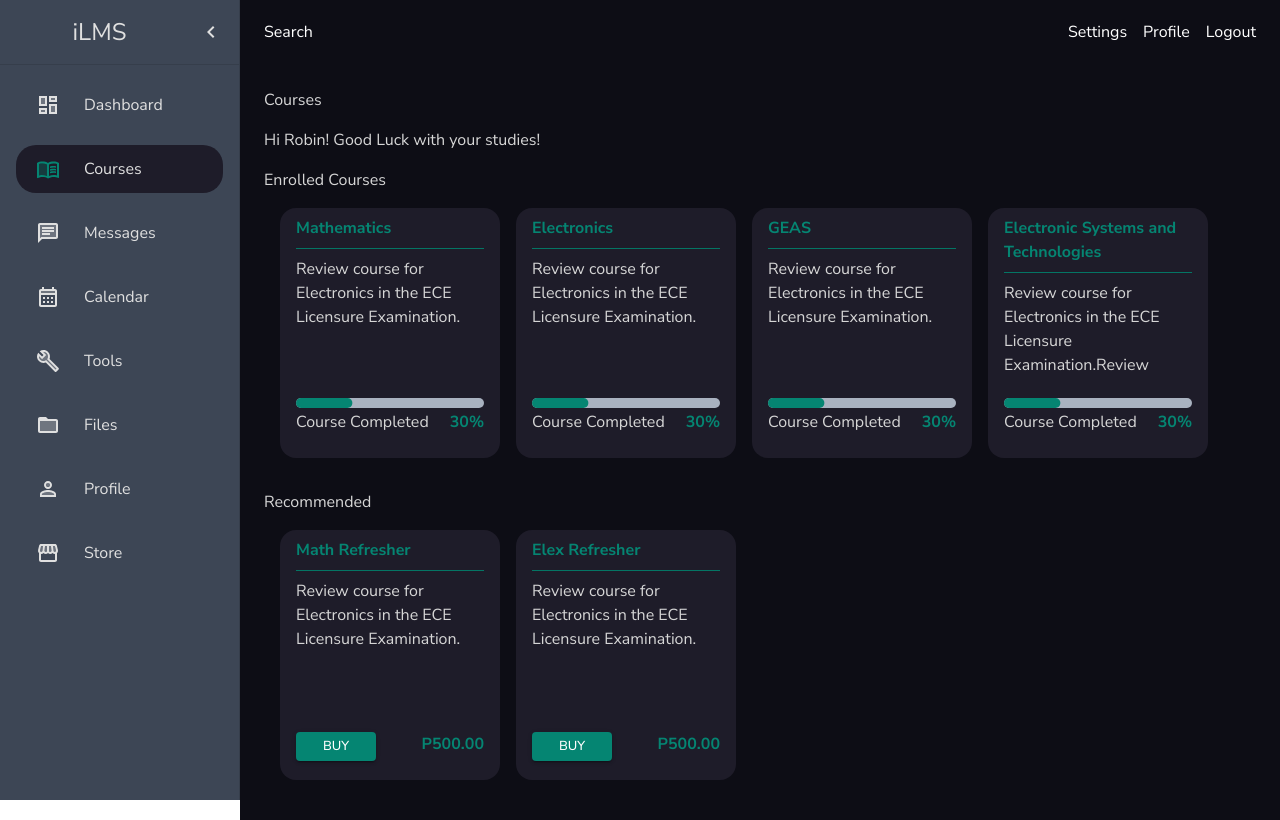
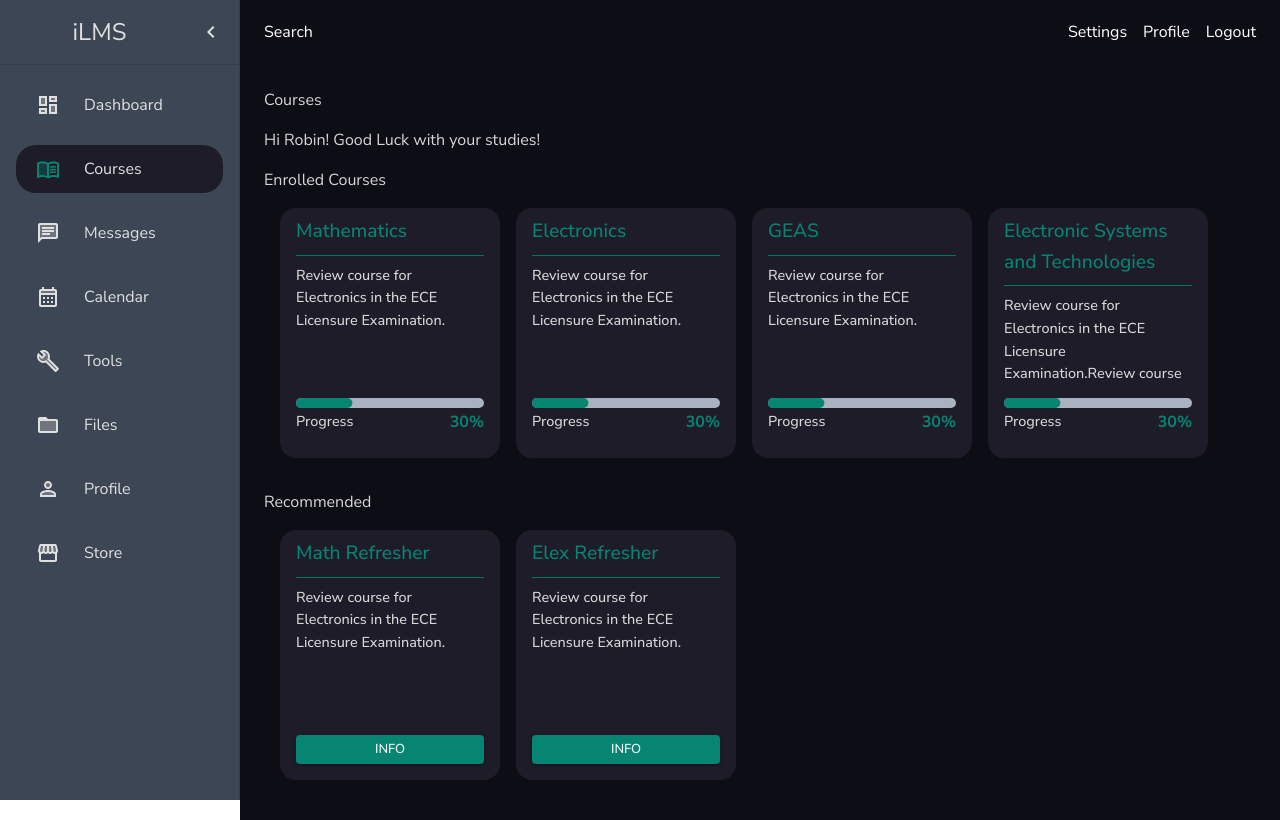
Before and after one commit to aramind/ilms, a React (Create React App) app: page /courses in a window 1280 px wide. Built offline with nearby package versions, Linux system fonts and the light colour scheme; a web font is replaced by a local one.

Commit message:
feat: styling the recommended course card

```diff
--- a/src/components/card/CourseCard.jsx
+++ b/src/components/card/CourseCard.jsx
@@ -16,8 +16,8 @@ const CourseCard = ({
       alignItems="flex-start"
       px={2}
       py={1}
-      width={220}
-      height={250}
+      width={{ xs: 150, md: 220 }}
+      height={{ xs: 150, md: 250 }}
       borderRadius="1rem"
       bgcolor={(theme) => theme.palette.black.dark}
       //   onClick={() => alert("Clicked")}
@@ -30,7 +30,7 @@ const CourseCard = ({
         },
       }}
     >
-      <WhiteTypography fontSize="1.2rem" fontWeight="bold" color="primary">
+      <WhiteTypography variant="h6" color="primary">
         {title}
       </WhiteTypography>
 
@@ -39,10 +39,15 @@ const CourseCard = ({
           backgroundColor: (theme) => theme.palette.primary.main,
           width: "100%",
           my: 1,
+          display: { xs: "none", md: "block" },
         }}
       />
-      <Box flex={1} sx={{ overflowY: "auto" }}>
-        <WhiteTypography fontSize="0.8rem">{description}</WhiteTypography>
+      <Box
+        flex={1}
+        sx={{ overflowY: "auto" }}
+        display={{ xs: "none", md: "flex" }}
+      >
+        <WhiteTypography variant="subtitle2">{description}</WhiteTypography>
       </Box>
       {isPurchased ? (
         <>
@@ -56,9 +61,7 @@ const CourseCard = ({
             alignContent="flex-end"
             width={1}
           >
-            <WhiteTypography fontSize="0.7rem">
-              Course Completed
-            </WhiteTypography>
+            <WhiteTypography variant="subtitle2">Progress</WhiteTypography>
             <WhiteTypography
               fontSize="0.8rem"
               fontWeight="bold"
@@ -72,13 +75,16 @@ const CourseCard = ({
       ) : (
         <Stack
           mt={0.2}
-          direction="row"
+          pb={1}
+          direction={{ xs: "column-reverse", md: "row" }}
           justifyContent="space-between"
-          alignContent="flex-end"
+          alignItems={{ xs: "flex-start", md: "flex-end" }}
           width={1}
+          flex={1}
         >
           <Button
             variant="contained"
+            fullWidth
             size="small"
             sx={{
               height: "1.8rem",
@@ -87,16 +93,8 @@ const CourseCard = ({
               minWidth: 80, // Minimum width of the button
             }}
           >
-            Buy
+            INFO
           </Button>
-          <WhiteTypography
-            fontSize="1rem"
-            fontWeight="bold"
-            mb={2}
-            sx={{ color: (theme) => theme.palette.primary.main }}
-          >
-            P{price}.00
-          </WhiteTypography>
         </Stack>
       )}
     </Stack>
--- a/src/pages/dashboard/Main.jsx
+++ b/src/pages/dashboard/Main.jsx
@@ -14,10 +14,10 @@ const Main = () => {
 
         <Stack
           direction="row"
-          justifyContent="flex-start"
+          justifyContent={{ xs: "center", md: "flex-start" }}
           // spacing={2}
           gap={2}
-          width={{ xs: "100vw", md: "100%" }}
+          width="100%"
           flexWrap="wrap"
         >
           <CourseCard
```
